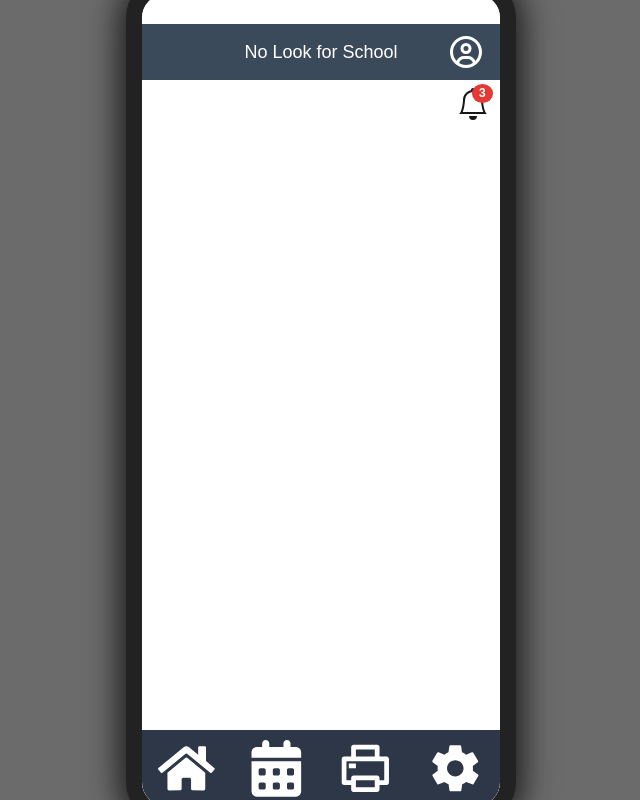
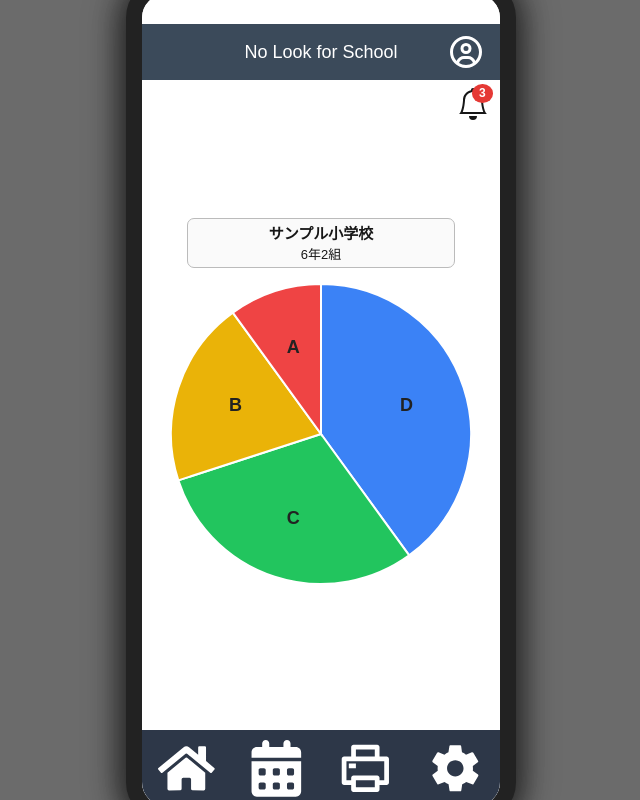
Before and after one commit to ochimasato0186/next_go_front, a Next.js app: page /teacher/home in a window 1280 px wide. Shown: the whole page, without its empty margins (319-959 px from the left). Built offline with nearby package versions, Linux system fonts and the light colour scheme.

Commit message:
fix: schoolInfo未定義エラー修正と仮データ追加

```diff
--- a/app/teacher/home/page.tsx
+++ b/app/teacher/home/page.tsx
@@ -2,16 +2,45 @@ import SmartphoneFrame from "../../../components/SmartphoneFrame";
 import SmartphoneHeader from "../../../components/SmartphoneHeader";
 import CommonFooter from "../../../components/CommonFooter";
 import StudentBell from "../../../components/StudentBell";
+import Toukei from "../../../components/toukei";
+import type { PieData } from "../../../types/toukei";
 
 export default function Home() {
+  // 仮の学校情報
+  const schoolInfo = { school: "サンプル小学校", grade: 6, className: "2" };
   return (
     <div className="min-h-screen flex items-center justify-center">
       <SmartphoneFrame>
         <SmartphoneHeader />
         <div style={{ position: 'absolute', top: '25mm', right: '3mm', zIndex: 50 }}><StudentBell count={3} /></div>
-        <main className="flex-1 p-4">
-          <h1>先生用ホーム画面</h1>
-          <p>ここに先生向けの機能やUIを追加できます。</p>
+        <main className="flex-1 p-4 flex flex-col items-center justify-center">
+          {/* 学校名と学年クラス表示 */}
+          <div style={{
+          textAlign: "center",
+          marginBottom: 6,
+          border: "1px solid #bbb",
+          borderRadius: 7,
+          padding: "4px 0 2px 0",
+          background: "#fafafa",
+          width: "75%",
+          margin: "-0.5cm auto 6px auto"
+        }}>
+        <div style={{ fontSize: 15, fontWeight: "bold" }}>{schoolInfo?.school || "学校名"}</div>
+        <div style={{ fontSize: 13 }}>{schoolInfo ? `${schoolInfo.grade}年${schoolInfo.className}組` : "学年組"}</div>
+      </div>
+
+          {/* 仮データ */}
+          <div style={{ display: "flex", justifyContent: "center", alignItems: "center", width: "100%" }}>
+            <Toukei
+              data={[
+                { label: "A", value: 10 },
+                { label: "B", value: 20 },
+                { label: "C", value: 30 },
+                { label: "D", value: 40 },
+              ]}
+              size={320}
+            />
+          </div>
         </main>
         <CommonFooter />
       </SmartphoneFrame>
```
